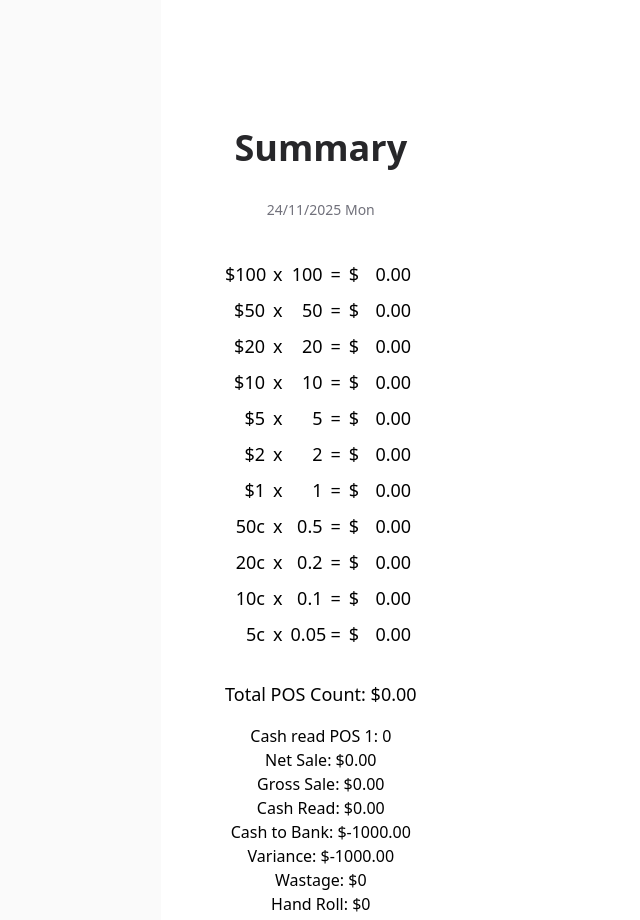
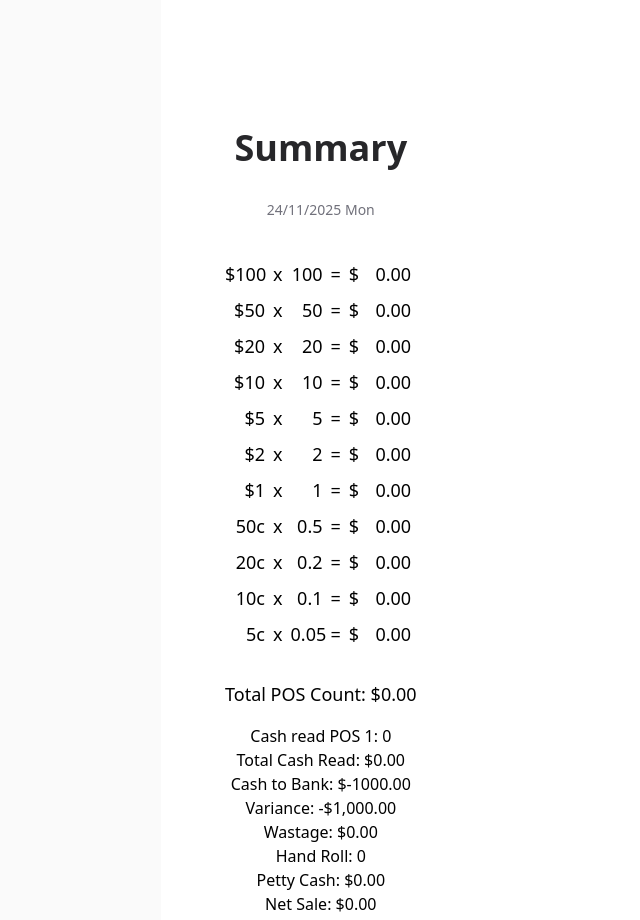
Before and after one commit to G-Tang2/sushi-sushi-EOD, a Next.js app: page /summary in a window 1280 px wide. Shown: the top 920 px of the page, without its empty margins (95-735 px from the left). Built offline with nearby package versions, Linux system fonts and the light colour scheme.

Commit message:
fixed negative sign placement in variance

```diff
--- a/app/summary/page.tsx
+++ b/app/summary/page.tsx
@@ -62,8 +62,10 @@ export default function Home() {
   const [totalTill] = useAtom(totalTillAtom);
 
   const variance = totalCash - FLOAT - totalSales.totalCashReading;
-  const normalized = Math.abs(variance) < 0.005 ? 0 : variance;
-  const formattedVariance = normalized;
+  const formattedVariance = new Intl.NumberFormat("en-US", {
+    style: "currency",
+    currency: "USD",
+  }).format(variance);
 
   return (
     <div className="flex min-h-screen items-center justify-center bg-zinc-50 font-sans">
@@ -100,14 +102,14 @@ export default function Home() {
             ))}
           </div>
           <div>
+            <p>Total Cash Read: ${totalSales.totalCashReading.toFixed(2)}</p>
+            <p>Cash to Bank: ${(totalCash - FLOAT).toFixed(2)}</p>
+            <p>Variance: {formattedVariance}</p>
+            <p>Wastage: ${wastage.toFixed(2)}</p>
+            <p>Hand Roll: {handRollCount}</p>
+            <p>Petty Cash: ${pettyCash.toFixed(2)}</p>
             <p>Net Sale: ${totalSales.totalNetSales.toFixed(2)}</p>
             <p>Gross Sale: ${totalSales.totalGrossSales.toFixed(2)}</p>
-            <p>Cash Read: ${totalSales.totalCashReading.toFixed(2)}</p>
-            <p>Cash to Bank: ${(totalCash - FLOAT).toFixed(2)}</p>
-            <p>Variance: ${formattedVariance.toFixed(2)}</p>
-            <p>Wastage: ${wastage}</p>
-            <p>Hand Roll: ${handRollCount}</p>
-            <p>Petty Cash: ${pettyCash}</p>
           </div>
         </div>
         <Link href="/" passHref>
```
